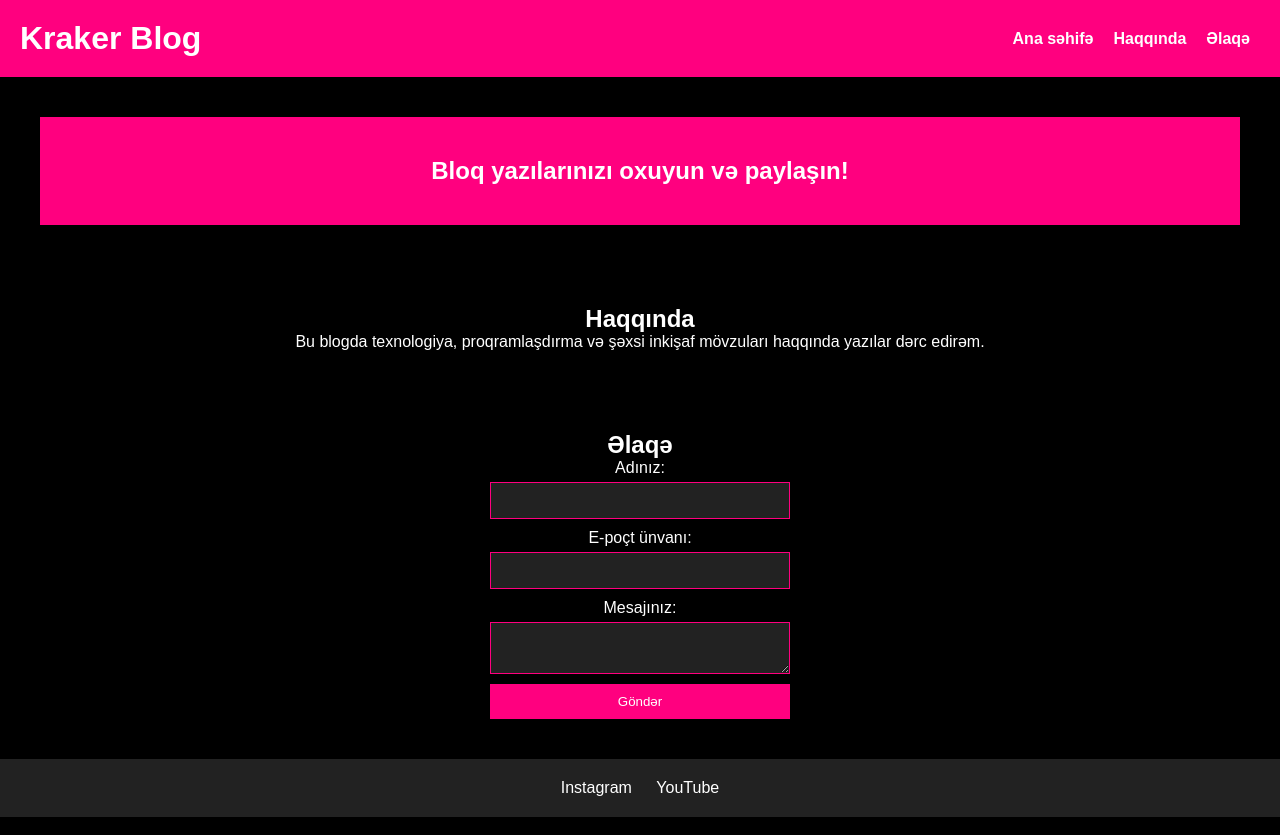
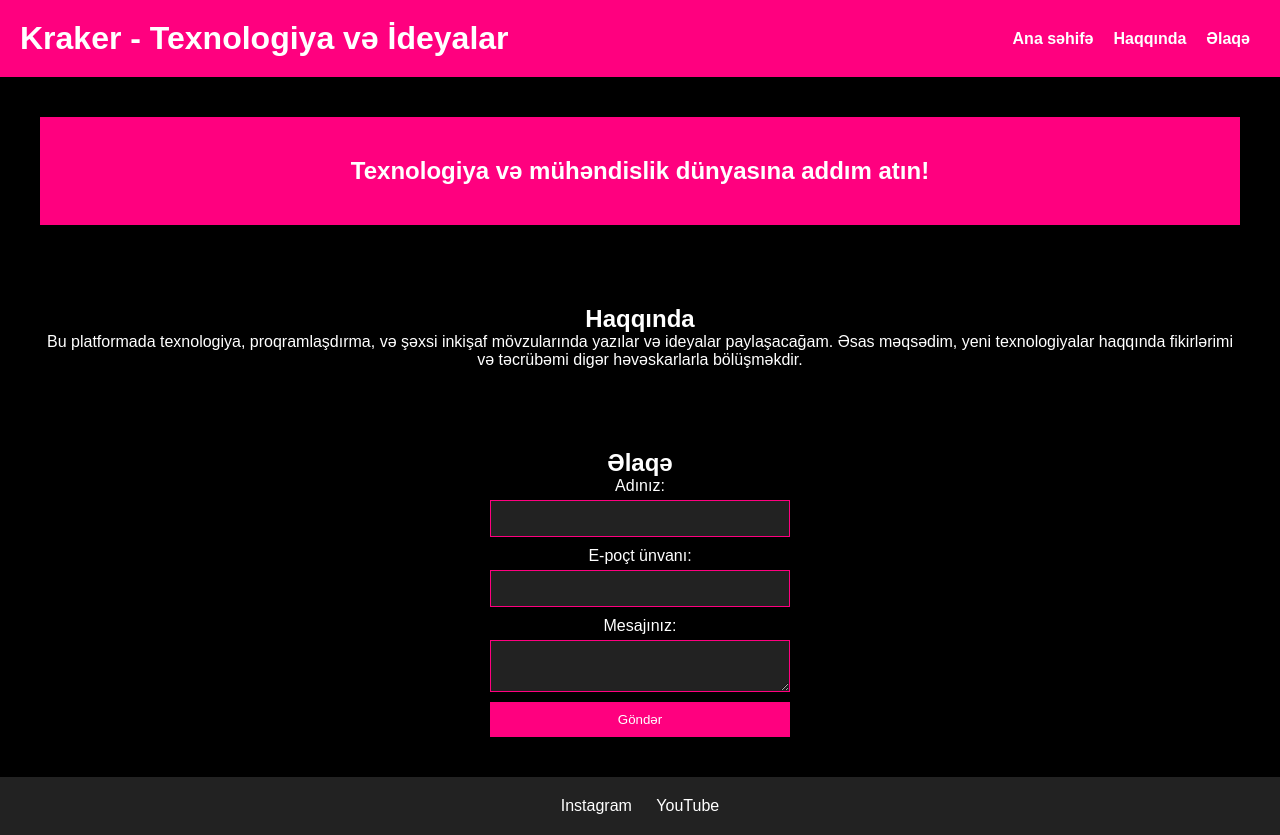
Before and after one commit to ALLAHVERDIrttetw/Allahverdi.oio, a plain HTML site: page index.html in a window 1280 px wide. Drawn offline with Linux system fonts and the light colour scheme; a script that the page names is missing.

Commit message:
Update index.html

```diff
--- a/index.html
+++ b/index.html
@@ -3,13 +3,13 @@
 <head>
     <meta charset="UTF-8">
     <meta name="viewport" content="width=device-width, initial-scale=1.0">
-    <title>Kraker Blog</title>
+    <title>Kraker - Texnologiya və İdeyalar</title>
     <link rel="stylesheet" href="style.css">
 </head>
 <body>
     <header>
         <div class="logo">
-            <h1>Kraker Blog</h1>
+            <h1>Kraker - Texnologiya və İdeyalar</h1>
         </div>
         <nav>
             <ul>
@@ -22,13 +22,13 @@
 
     <section id="home">
         <div class="hero">
-            <h2>Bloq yazılarınızı oxuyun və paylaşın!</h2>
+            <h2>Texnologiya və mühəndislik dünyasına addım atın!</h2>
         </div>
     </section>
 
     <section id="about">
         <h2>Haqqında</h2>
-        <p>Bu blogda texnologiya, proqramlaşdırma və şəxsi inkişaf mövzuları haqqında yazılar dərc edirəm.</p>
+        <p>Bu platformada texnologiya, proqramlaşdırma, və şəxsi inkişaf mövzularında yazılar və ideyalar paylaşacağam. Əsas məqsədim, yeni texnologiyalar haqqında fikirlərimi və təcrübəmi digər həvəskarlarla bölüşməkdir.</p>
     </section>
 
     <section id="contact">
```
